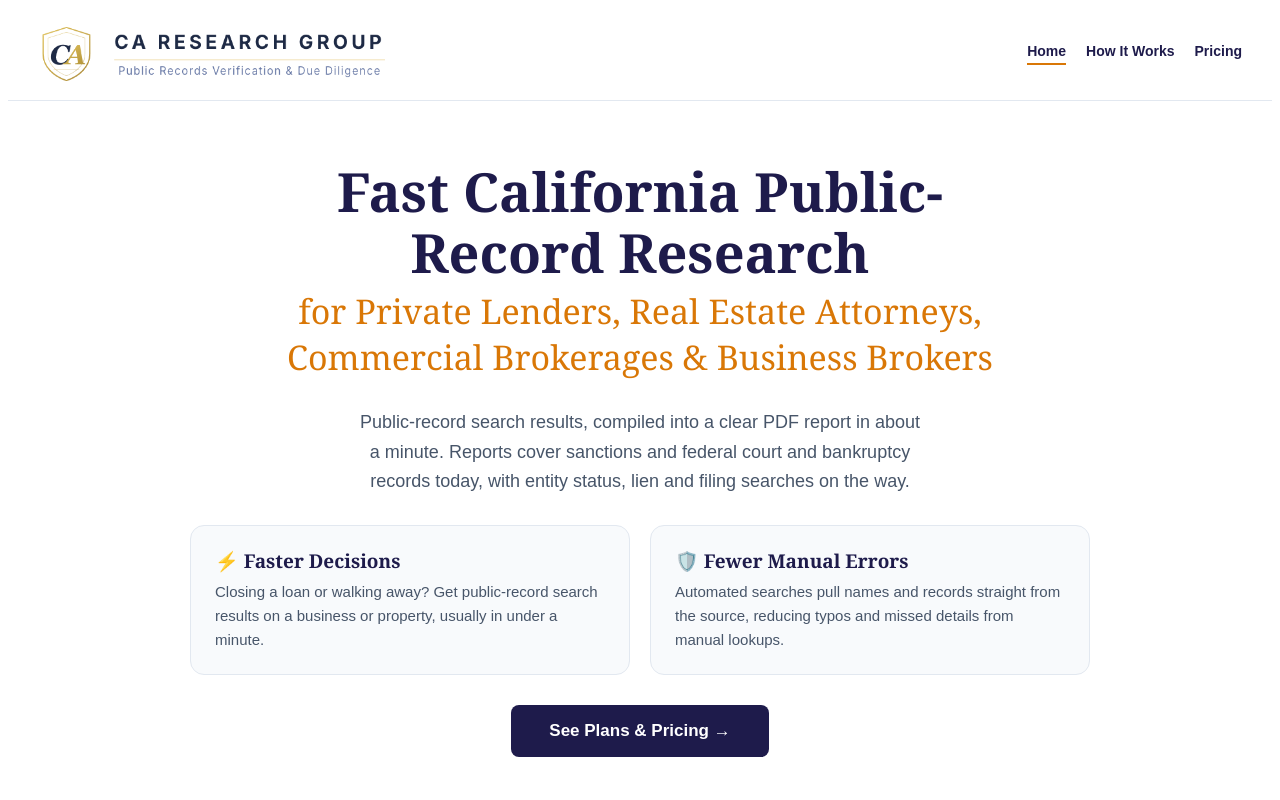
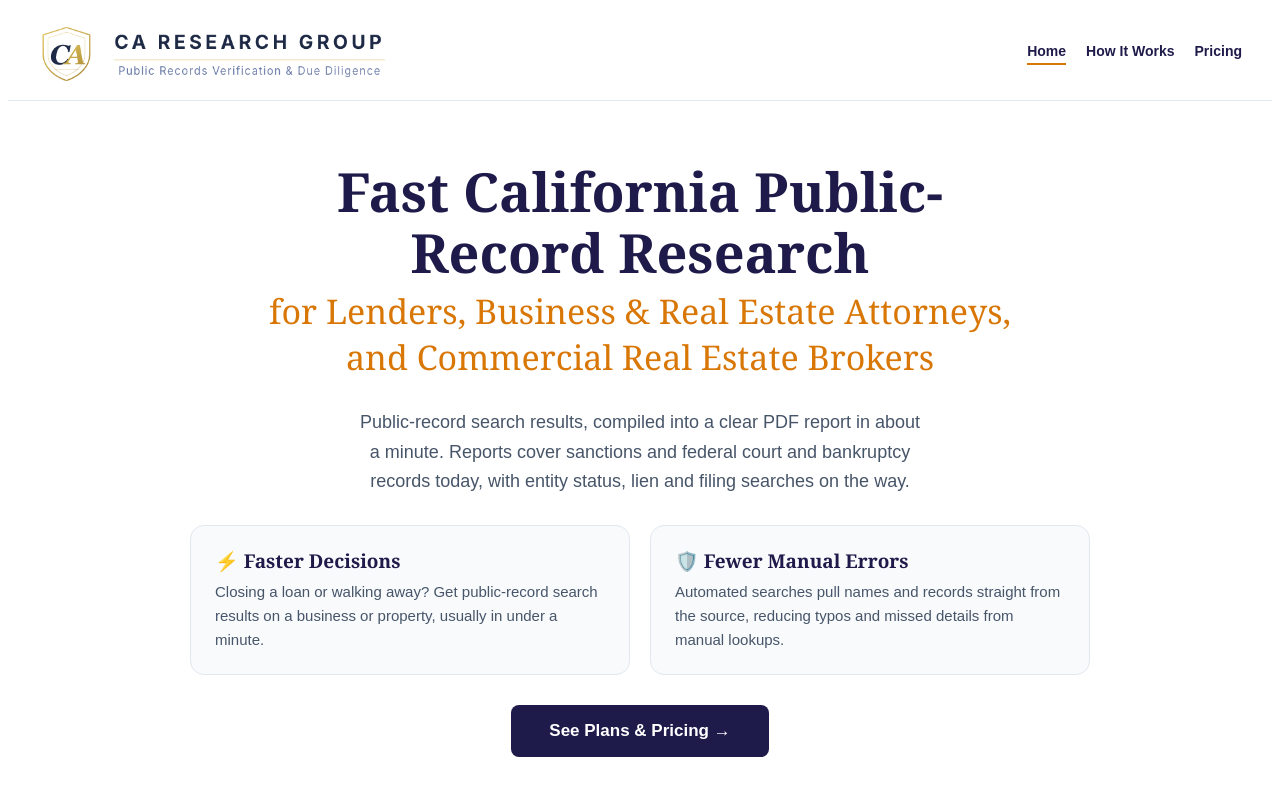
Before and after one commit to billalden01-dev/ca-research-group, a React (Vite) app: page / in a window 1280 px wide. Shown: the top 800 px of the page. Built offline with nearby package versions, Linux system fonts and the light colour scheme.

Commit message:
Homepage headline: lenders, business and real estate attorneys, CRE brokers

```diff
--- a/App.tsx
+++ b/App.tsx
@@ -264,7 +264,7 @@ export default function App() {
         {currentPage === 'home' && (
           <div style={{ maxWidth: '980px', margin: '0 auto', padding: isMobile ? '20px 16px 56px 16px' : isShort ? '14px 20px 56px 20px' : '24px 20px 80px 20px', textAlign: 'center' }}>
             <h1 style={{ fontFamily: SERIF, fontSize: isMobile ? '32px' : isShort ? '46px' : '54px', fontWeight: 'bold', color: '#1e1b4b', lineHeight: '1.12', marginBottom: '6px', textWrap: 'balance' } as React.CSSProperties}>Fast California Public-Record Research</h1>
-            <h2 style={{ fontFamily: SERIF, fontSize: isMobile ? '22px' : isShort ? '30px' : '34px', fontWeight: 'normal', color: '#d97706', marginTop: '6px', marginBottom: isMobile ? '24px' : '28px', textWrap: 'balance' } as React.CSSProperties}>for Private Lenders, Real Estate Attorneys,{isMobile ? ' ' : <br />}Commercial Brokerages & Business Brokers</h2>
+            <h2 style={{ fontFamily: SERIF, fontSize: isMobile ? '22px' : isShort ? '30px' : '34px', fontWeight: 'normal', color: '#d97706', marginTop: '6px', marginBottom: isMobile ? '24px' : '28px', textWrap: 'balance' } as React.CSSProperties}>for Lenders, Business & Real Estate Attorneys,{isMobile ? ' ' : <br />}and Commercial Real Estate Brokers</h2>
             <p style={{ fontSize: isMobile ? '16px' : isShort ? '17px' : '18px', color: '#475569', maxWidth: '760px', margin: '0 auto 28px auto', lineHeight: '1.65', textWrap: 'balance' } as React.CSSProperties}>Public-record search results, compiled into a clear PDF report in about a minute. Reports cover sanctions and federal court and bankruptcy records today, with entity status, lien and filing searches on the way.</p>
 
             <div style={{ maxWidth: '900px', margin: '0 auto 30px auto', textAlign: 'left', display: 'flex', flexDirection: isMobile ? 'column' : 'row', gap: '20px' }}>
@@ -401,7 +401,7 @@ export default function App() {
                     <label style={labelStyle}>Your Role</label>
                     <select value={roleType} onChange={(e) => setRoleType(e.target.value)} style={inputStyle} required>
                       <option value="">Select one</option>
-                      <option value="Hard money lender or lending institution">Private lender (business-purpose loans)</option>
+                      <option value="Hard money lender or lending institution">Private or hard money lender (business-purpose loans)</option>
                       <option value="Attorney or legal counsel">Attorney or legal counsel</option>
                       <option value="Commercial real estate brokerage">Commercial real estate brokerage</option>
                       <option value="Business broker">Business broker</option>
```
